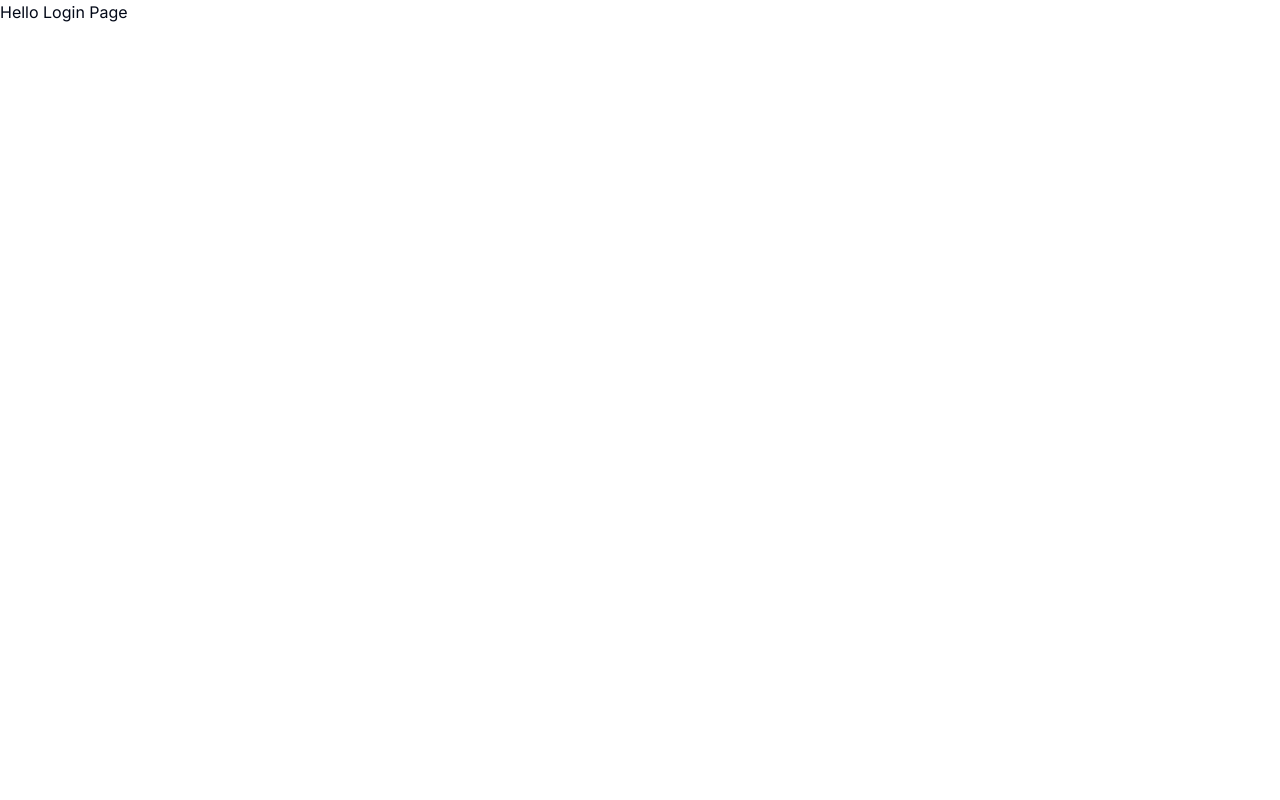
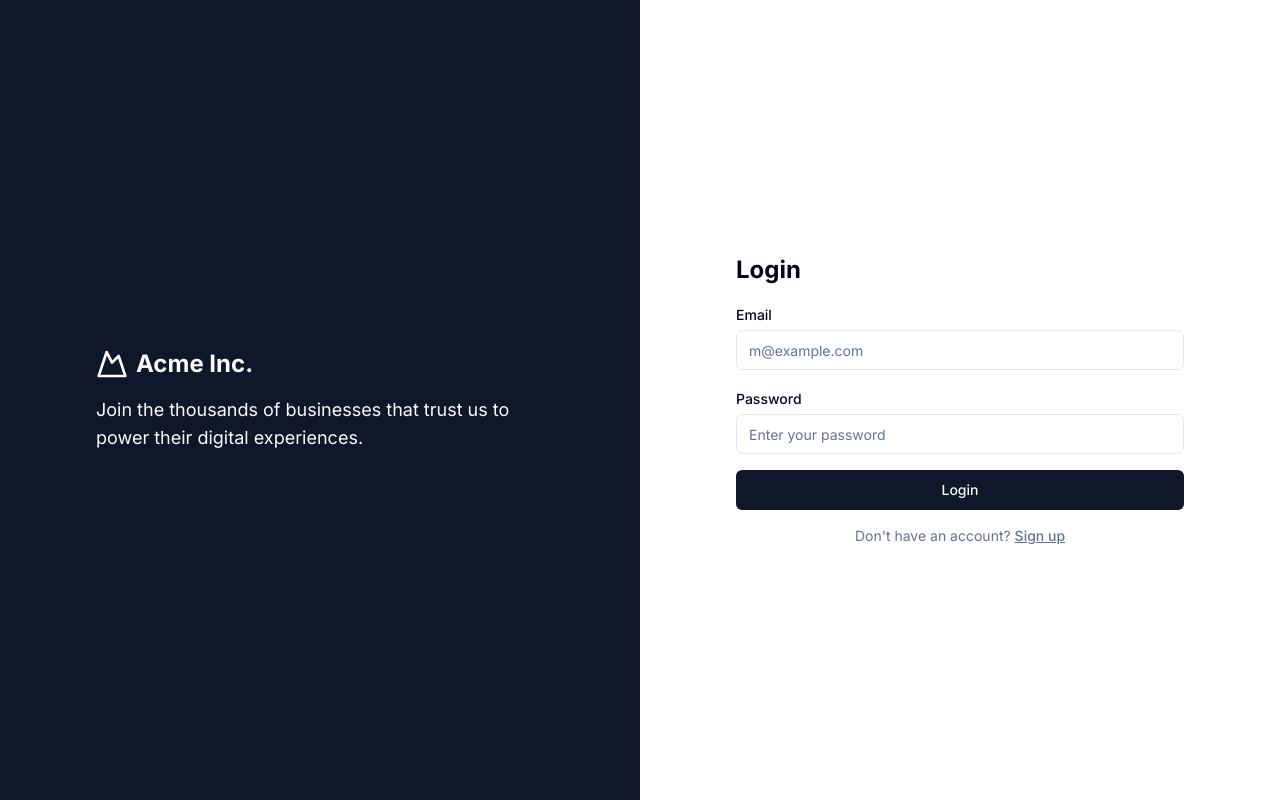
Before and after one commit to lezgoverci/26-characters-app, a Next.js app: page /login in a window 1280 px wide. Built offline with nearby package versions, Linux system fonts and the light colour scheme.

Commit message:
adds login page

```diff
--- a/app/(unauthenticated)/login/page.tsx
+++ b/app/(unauthenticated)/login/page.tsx
@@ -1,7 +1,70 @@
-export default function Login(){
-    return(
-        <>
-            Hello Login Page
-        </>
-    )
+/**
+ * v0 by Vercel.
+ * @see https://v0.dev/t/I51BxIUMYKJ
+ * Documentation: https://v0.dev/docs#integrating-generated-code-into-your-nextjs-app
+ */
+import { Label } from "@/components/ui/label"
+import { Input } from "@/components/ui/input"
+import { Button } from "@/components/ui/button"
+import Link from "next/link"
+
+export default function Component() {
+  return (
+    <div className="grid min-h-screen w-full grid-cols-1 md:grid-cols-2">
+      <div className="flex flex-col items-center justify-center bg-primary p-6 md:p-12">
+        <div className="max-w-md space-y-4">
+          <div className="flex items-center space-x-2">
+            <MountainIcon className="h-8 w-8 text-primary-foreground" />
+            <span className="text-2xl font-bold text-primary-foreground">Acme Inc.</span>
+          </div>
+          <p className="text-lg text-primary-foreground">
+            Join the thousands of businesses that trust us to power their digital experiences.
+          </p>
+        </div>
+      </div>
+      <div className="flex items-center justify-center p-6 md:p-12">
+        <div className="w-full max-w-md space-y-4">
+          <h2 className="text-2xl font-bold">Login</h2>
+          <form className="space-y-4">
+            <div className="space-y-1">
+              <Label htmlFor="email">Email</Label>
+              <Input id="email" type="email" placeholder="m@example.com" required />
+            </div>
+            <div className="space-y-1">
+              <Label htmlFor="password">Password</Label>
+              <Input id="password" type="password" placeholder="Enter your password" required />
+            </div>
+            <Button type="submit" className="w-full">
+              Login
+            </Button>
+          </form>
+          <div className="text-center text-sm text-muted-foreground">
+            Don't have an account?{" "}
+            <Link href="/signup" className="font-medium underline" prefetch={false}>
+              Sign up
+            </Link>
+          </div>
+        </div>
+      </div>
+    </div>
+  )
 }
+
+function MountainIcon(props) {
+  return (
+    <svg
+      {...props}
+      xmlns="http://www.w3.org/2000/svg"
+      width="24"
+      height="24"
+      viewBox="0 0 24 24"
+      fill="none"
+      stroke="currentColor"
+      strokeWidth="2"
+      strokeLinecap="round"
+      strokeLinejoin="round"
+    >
+      <path d="m8 3 4 8 5-5 5 15H2L8 3z" />
+    </svg>
+  )
+}
--- a/app/(unauthenticated)/signup/page.tsx
+++ b/app/(unauthenticated)/signup/page.tsx
@@ -63,7 +63,7 @@ export default function Signup() {
           </form>
           <div className="text-center text-sm text-muted-foreground">
             Already have an account?{" "}
-            <Link href="#" className="font-medium underline" prefetch={false}>
+            <Link href="/login" className="font-medium underline" prefetch={false}>
               Sign in
             </Link>
           </div>
```
